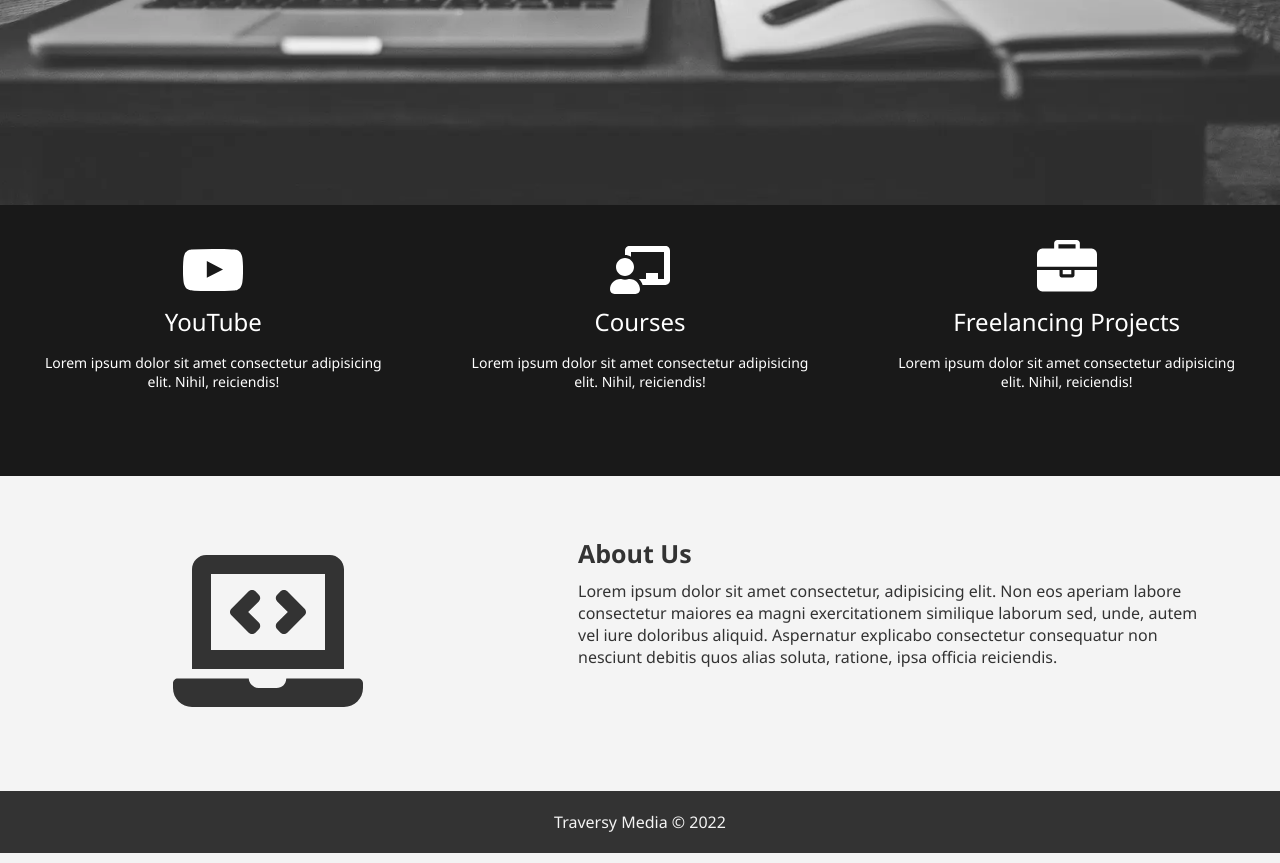
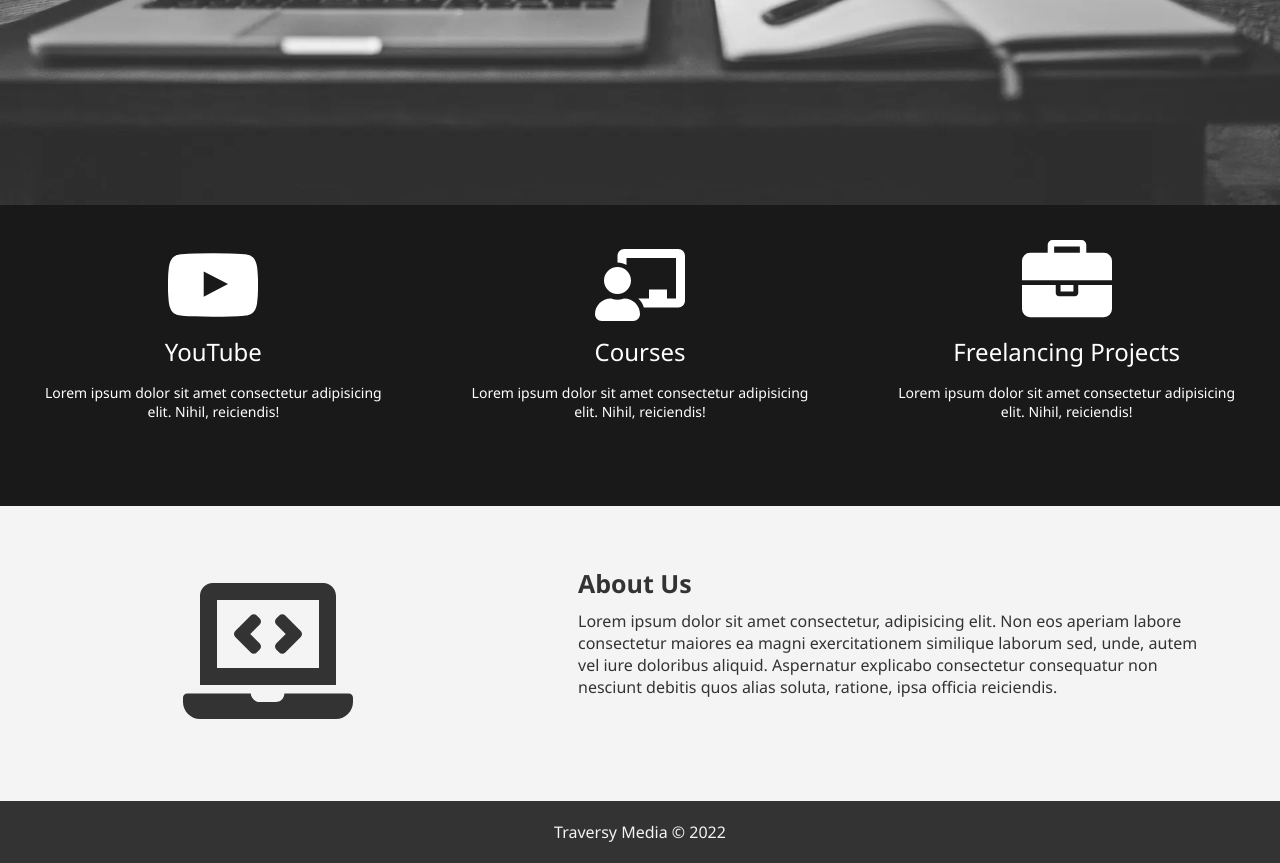
Before and after one commit to ctabdulraheem/ct-abdulraheem, a PHP site: page /assets/pages/projects/elegant-landing-page/index.html in a window 1280 px wide. Shown: the part 595-1458 px from the top of the page. Run offline with PHP 8.4, Linux system fonts and the light colour scheme.

Commit message:
fixing svg sizing

```diff
--- a/assets/pages/projects/elegant-landing-page/assets/css/style.css
+++ b/assets/pages/projects/elegant-landing-page/assets/css/style.css
@@ -82,8 +82,8 @@ header:hover .header-banner {
   text-align: center;
 }
 .about-us .about-img svg {
-  width: 190px;
-  height: 190px;
+  width: 115px;
+  height: 115px;
   fill: #333333;
 }
 .about-us .about-text {
@@ -128,6 +128,10 @@ footer p {
   .card{
       border-bottom: none;
   }
+  .card svg{
+    width: 90px;
+    height: 90px;
+  }
   .card h2 {
     font-size: 24px;
     font-weight: 500;
@@ -145,6 +149,10 @@ footer p {
     .about-us .about-img{
         width: 40%;
     }
+    .about-us .about-img svg{
+      width: 170px;
+    height: 170px;
+    }
     .about-us .about-text{
         width: 50%;
     }
```
